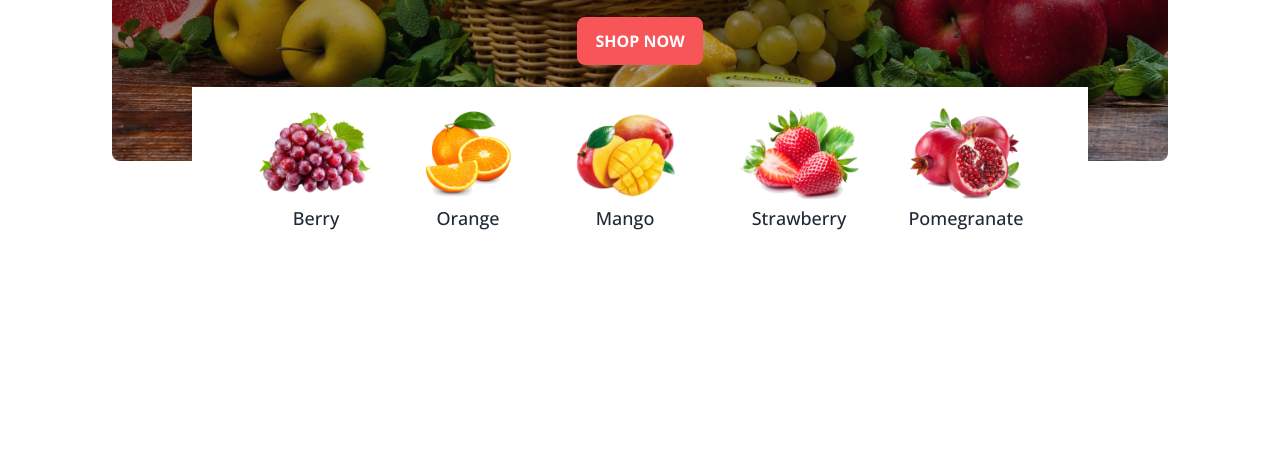
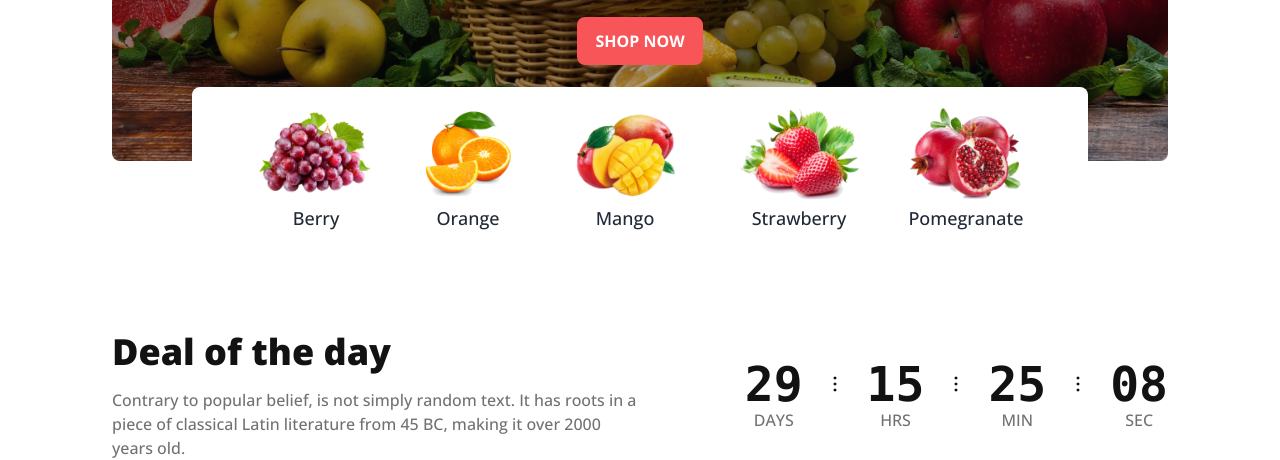
Before and after one commit to Mehedi0101/Fruit-Burst, a plain HTML site: page index.html in a window 1280 px wide. Shown: the part 475-935 px from the top of the page. Before the commit the page ends 807 px from the top, so only its background shows below. Drawn offline with nearby package versions, Linux system fonts and the light colour scheme; grey boxes are pictures that could not be loaded.

Commit message:
timer section adeed

```diff
--- a/index.html
+++ b/index.html
@@ -29,6 +29,7 @@
                     colors: {
                         'tomato': '#F85559',
                         'blackish': '#121212',
+                        'blackish-light': '#12121299',
                     }
                 }
             }
@@ -186,7 +187,7 @@
 
         <!-- slider appendix -->
         <section class="hidden md:block mx-4 md:mx-16 lg:mx-20 xl:mx-28">
-            <div class="flex justify-around lg:mx-20 px-10 py-5 bg-white md:static lg:relative bottom-20 text-center">
+            <div class="flex justify-around lg:mx-20 px-10 py-5 bg-white md:static lg:relative bottom-20 text-center rounded-lg">
                 <div class="space-y-1">
                     <img class="w-5/6 xl:auto mx-auto" src="images/fruit1.png" alt="">
                     <p class="text-base xl:text-lg font-medium">Berry</p>
@@ -210,6 +211,48 @@
             </div>
         </section>
 
+        <!-- deal of the day -->
+        <section class="mx-4 md:mx-16 lg:mx-20 xl:mx-28 mt-5 lg:mt-0">
+            <div class="flex flex-col lg:flex-row justify-between items-center">
+                <div class="w-auto lg:w-2/5 xl:w-1/2 text-center lg:text-left">
+                    <h2 class="text-blackish text-2xl md:text-3xl lg:text-4xl font-extrabold mb-2 lg:mb-4">Deal of the day</h2>
+                    <p class="text-blackish-light mb-8 lg:mb-0 text-sm lg:text-base font-medium leading-6 w-4/5 lg:w-auto mx-auto">Contrary to popular belief, is not simply random text. It has roots in a piece of classical Latin
+                        literature from 45 BC, making it over 2000 years old.</p>
+                </div>
+                <div>
+                    <div class="grid grid-flow-col gap-1 md:gap-4 lg:gap-5 auto-cols-max text-center">
+                        <div class="flex flex-col">
+                            <span class="countdown font-mono text-3xl md:text-4xl lg:text-5xl text-blackish font-extrabold">
+                                <span style="--value:29;"></span>
+                            </span>
+                            <span class="text-blackish-light text-sm lg:text-base font-medium">DAYS</span>
+                        </div>
+                        <img class="mt-1 md:mt-2 lg:mt-3" src="images/icons/separator.svg" alt="">
+                        <div class="flex flex-col">
+                            <span class="countdown font-mono text-3xl md:text-4xl lg:text-5xl text-blackish font-extrabold">
+                                <span style="--value:15;"></span>
+                            </span>
+                            <span class="text-blackish-light text-sm lg:text-base font-medium">HRS</span>
+                        </div>
+                        <img class="mt-1 md:mt-2 lg:mt-3" src="images/icons/separator.svg" alt="">
+                        <div class="flex flex-col">
+                            <span class="countdown font-mono text-3xl md:text-4xl lg:text-5xl text-blackish font-extrabold">
+                                <span style="--value:25;"></span>
+                            </span>
+                            <span class="text-blackish-light text-sm lg:text-base font-medium">MIN</span>
+                        </div>
+                        <img class="mt-1 md:mt-2 lg:mt-3" src="images/icons/separator.svg" alt="">
+                        <div class="flex flex-col">
+                            <span class="countdown font-mono text-3xl md:text-4xl lg:text-5xl text-blackish font-extrabold">
+                                <span style="--value:08;"></span>
+                            </span>
+                            <span class="text-blackish-light text-sm lg:text-base font-medium">SEC</span>
+                        </div>
+                    </div>
+                </div>
+            </div>
+        </section>
+
     </header>
 
 </body>
```
Also changed, not shown: images/icons/separator.svg (added).
